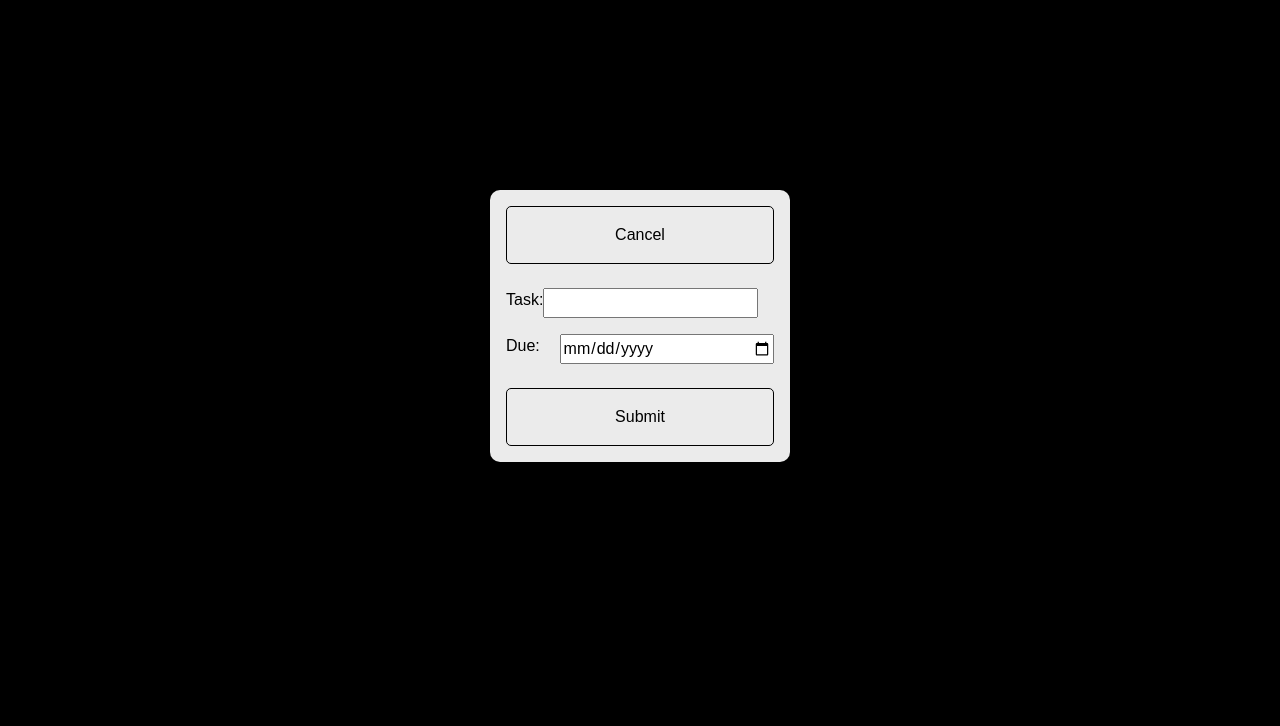
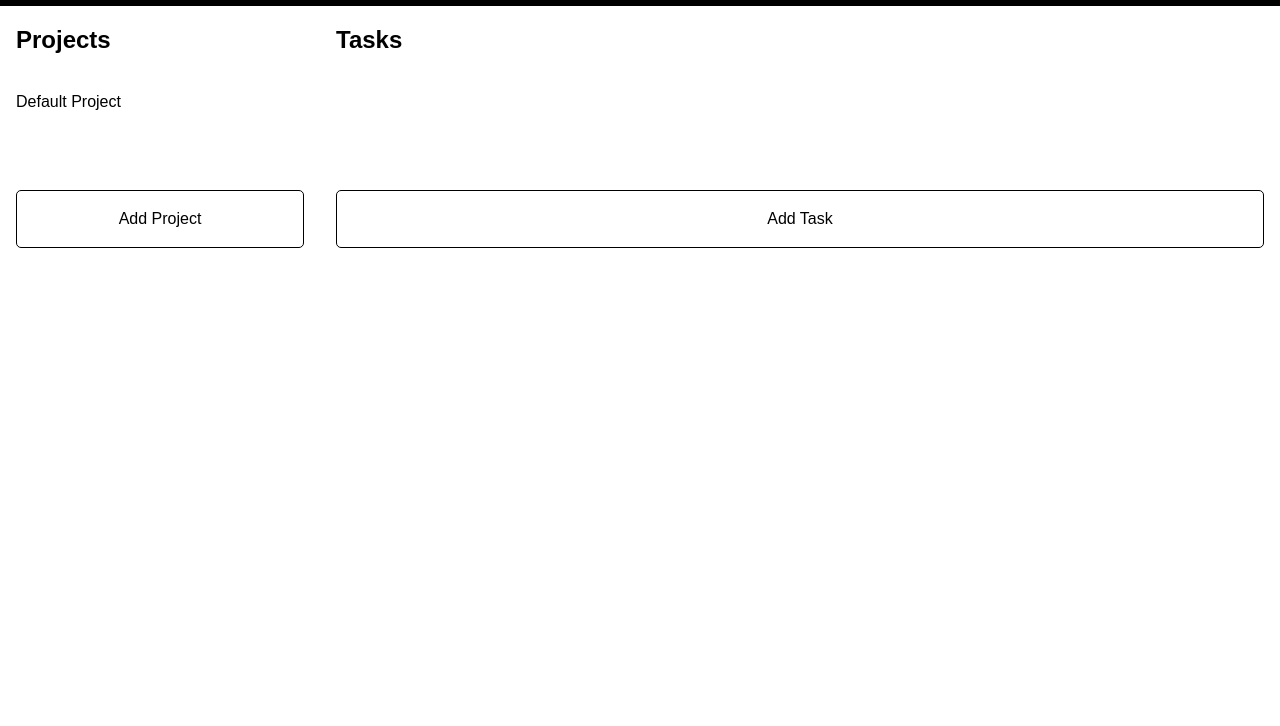
Before and after one commit to kuhvehl/Todo-List, a website built with webpack: page src/index.html in a window 1280 px wide. Shown: the part 74-800 px from the top of the page. Built offline with nearby package versions, Linux system fonts and the light colour scheme.

Commit message:
Create function and listener for Add Project btn

```diff
--- a/src/display.js
+++ b/src/display.js
@@ -1,17 +1,21 @@
-import { openDialogue } from "./listeners";
+import { addListeners } from "./listener-functions";
+import { projectsObj } from "./projects";
 
 export function updateProjectsDisplay(projects, index) {
     const projectsList = document.querySelector('.projects');
     const tasksList = document.querySelector('.tasks');
-    openDialogue();
 
-    projects.forEach(project => {
+    projectsList.innerHTML = '';
+    tasksList.innerHTML = '';
+
+    projectsObj.getProjects().forEach((project, projectIndex) => {
         const projectButton = document.createElement('div');
+        projectButton.dataset.projectIndex = projectIndex;
         projectButton.textContent = project.title;
         projectsList.appendChild(projectButton);
     })
 
-    projects[index].getTasks().forEach(task => {
+    projectsObj.getProjects()[index].getTasks().forEach(task => {
         const taskDiv = document.createElement('div');
         const taskCircle = document.createElement('div');
         const taskTitle = document.createElement('div');
@@ -38,12 +42,5 @@ export function updateProjectsDisplay(projects, index) {
         tasksList.appendChild(taskDiv);
     });
 
-    function updateTasksDisplay() {
-
-    }
-
-
-
-
-
+    addListeners();
 }
--- a/src/index.html
+++ b/src/index.html
@@ -7,7 +7,17 @@
 </head>
 <body>
     <div class="container">
-        <dialog>
+        <dialog class="project-dialog">
+            <button class="cancel" form="newProject" value="cancel" formnovalidate>Cancel</button>
+            <form id="newProject" method="dialog">
+                <div class="project-title-input">
+                    <label for="project-title">Project:</label>
+                    <input type="text" id="project-title" name="project-title" required>
+                </div>
+            </form>
+            <button class="submit" type="submit" form="newProject" value="submit">Submit</button>
+        </dialog>
+        <dialog class="task-dialog">
             <button class="cancel" form="newListItem" value="cancel" formnovalidate>Cancel</button>
             <form id="newListItem" method="dialog">
                 <div class="title-input">
--- a/src/index.js
+++ b/src/index.js
@@ -1,14 +1,6 @@
 import './style.css';
-import { createProject } from './project';
+import { projectsObj } from './projects';
 import { updateProjectsDisplay } from './display';
-import { createListItem } from './listItem';
+// import { createListItem } from './listItem';
 
-const testProject = createProject('test project');
-const anotherTestProject = createProject('test project');
-const testTask = createListItem('test task', 'testing things out', 'tomorrow', 'high', 'keep testing!', ['do a test', 'do another test']);
-const anotherTestTask = createListItem('another test task', 'testing things out', 'tomorrow', 'high', 'keep testing!', ['do a test', 'do another test']);
-
-testProject.addTask(testTask);
-testProject.addTask(anotherTestTask);
-
-updateProjectsDisplay([testProject, anotherTestProject], 0);
+updateProjectsDisplay(projectsObj, 0);
--- /dev/null
+++ b/src/listener-functions.js
@@ -0,0 +1,57 @@
+import { projectsObj } from "./projects";
+import { createProject } from "./project";
+import { updateProjectsDisplay } from "./display";
+
+export function addListeners() {
+    const addTaskButton = document.querySelector('.add-task')
+    const newTask = document.querySelector('.task-dialog');
+    const taskTitle = document.querySelector('#title');
+    const due = document.querySelector('#due');
+    addTaskButton.addEventListener('click', openTaskDialogue);
+
+    const addProjectButton = document.querySelector('.add-project')
+    const projectDialog = document.querySelector('.project-dialog');
+    const projectTitle = document.querySelector('#project-title')
+    addProjectButton.addEventListener('click', openProjectDialogue);
+    projectDialog.addEventListener('close', closeProjectDialogue);
+
+    function openProjectDialogue() {
+        projectTitle.value = ''
+        projectDialog.showModal();
+    }
+
+    function closeProjectDialogue() {
+        if (projectDialog.returnValue === 'submit') {
+            projectsObj.addProject(createProject(projectTitle.value));
+            updateProjectsDisplay(projectsObj, projectsObj.getProjects().length - 1);
+        }
+    }
+
+    function openTaskDialogue() {
+        taskTitle.value = ''
+        due.value = ''
+        newTask.showModal();
+    }
+
+    function closeDialog() {
+        if (newTask.returnValue === 'submit') {
+            const newTask = title.value;
+            const newDueDate = due.value;
+
+            const newListItem = createListItem(newTask, newDueDate);
+            updateProjectsDisplay([testProject, anotherTestProject], 0)
+        }
+    }
+}
+
+
+
+
+
+
+
+
+
+
+// this.clearBooks();
+// this.displayBooks();
--- a/src/listeners.js
+++ /dev/null
@@ -1,5 +0,0 @@
-export function openDialogue() {
-    console.log(document.querySelector('dialog'));
-    const newTask = document.querySelector('dialog');
-    newTask.showModal();
-}
--- /dev/null
+++ b/src/projects.js
@@ -0,0 +1,26 @@
+import { createProject } from "./project";
+
+export const projectsObj = (function projects() {
+    const projects = [];
+
+    function getProjects() {
+        return projects;
+    }
+
+    function getProject(i) {
+        return projects[i];
+    }
+
+    function addProject(project) {
+        projects.push(project);
+    }
+
+    function deleteProject (i) {
+        projects.splice(i, 1);
+    }
+
+    return { getProjects, getProject, addProject, deleteProject };
+})();
+
+const defaultProject = createProject('Default Project');
+projectsObj.addProject(defaultProject);
--- a/src/style.css
+++ b/src/style.css
@@ -165,7 +165,8 @@
     width: 100%;
     display: grid;
     row-gap: .25rem;
-    grid-template-columns: .25fr 1fr;
+    grid-template-columns: .35fr 1fr;
+    align-items: center;
   }
 
   ::backdrop {
```
